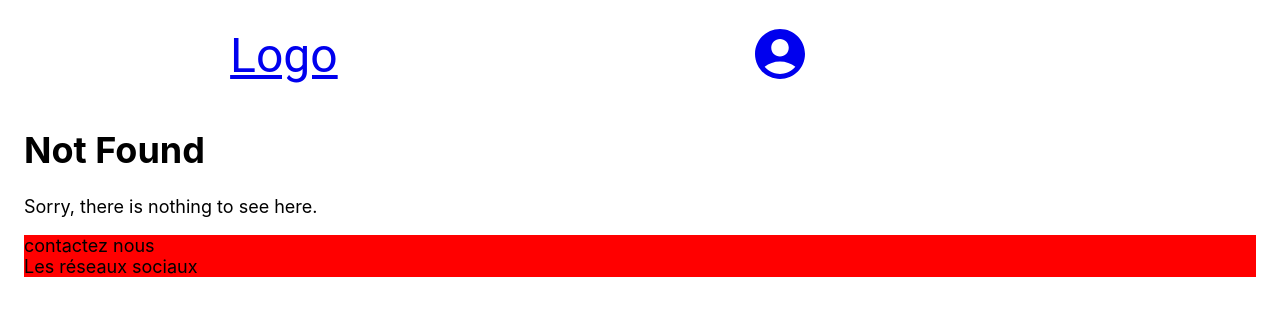
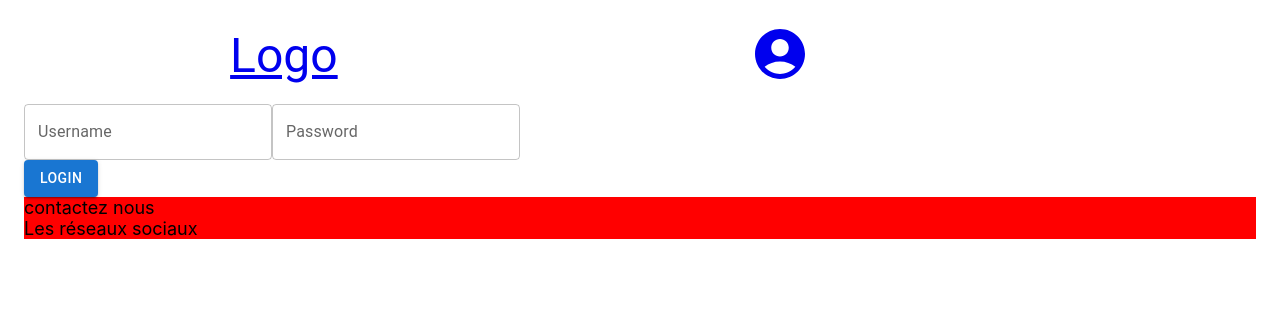
Before and after one commit to XadosIV/UrbanPark_ProjetS4, a React (Create React App) app in the folder client/: page /connexion in a window 1280 px wide. Before the commit this address had no page. Shown: the top 316 px of the page. Built offline with nearby package versions, Linux system fonts and the light colour scheme.

Commit message:
ajout d'une fonction incomplète de connexion

```diff
--- a/client/src/AppRoutes.js
+++ b/client/src/AppRoutes.js
@@ -1,6 +1,6 @@
 import React from "react"
 import { Route, Routes } from "react-router-dom"
-import { Test, NotFoundPage } from "./page"
+import { Test, NotFoundPage, Connexion } from "./page"
 import { HomePage } from "./home"
 
 export function AppRoutes() {
@@ -9,6 +9,7 @@ export function AppRoutes() {
 		<Routes>
 			<Route path="/" element={<HomePage />} />
 			<Route path="/test" element={<Test />} />
+			<Route path="/connexion" element={<Connexion />} />
 			<Route path="*" element={<NotFoundPage />} />
 		</Routes>
 	)
--- a/client/src/components/ExampleName.jsx
+++ b/client/src/components/ExampleName.jsx
@@ -1,12 +1,13 @@
-import React from "react";
+import React, { useEffect } from "react";
 
 // interface personne {
 //     name: string;
 //     age: number;
 // }
 
+export function ExampleName(personne) {
 
-export function ExampleName(personne) {
+
 	return(<div>
 		<h1>Component Example</h1>
 		<p>Component Example body </p>
--- a/client/src/page/Connexion.jsx
+++ b/client/src/page/Connexion.jsx
@@ -1,11 +1,52 @@
-import React from "react";
+import React, { useState } from "react";
+import { ExampleName } from "../components";
+import authAPI from "../services/authAPI";
 
-import { ExampleName } from "../components";
+import TextField from '@mui/material/TextField';
+import { Button } from "@mui/material";
 
 export function Connexion() {
+	const [infos, setInfos] = useState({
+		identifier: "",
+		password:""
+	})
+
+	const handleChange = ({currentTarget}) => {
+		const {value, name} = currentTarget;
+		setInfos({
+			...infos,
+			[name]: value
+		})
+	}
+
+	const handleSubmit = async (event) => {
+		event.preventDefault();
+		try{
+			await authAPI.authenticate(infos)
+		} catch(error){
+			console.log(error)
+		}
+	}
+
 	return(<div>
-		<h1>Test Page</h1>
-		<p>Test page body </p>
-		<ExampleName name="John" age={20} />
+		<form onSubmit={handleSubmit}>
+			<div>
+				<TextField
+				id="identifier"
+				label="Username"
+				type="text"
+				name="identifier"
+				onChange={handleChange}
+				/>
+				<TextField
+				id="password"
+				label="Password"
+				type="text"
+				name="password"
+				onChange={handleChange}
+				/>
+			</div>
+			<Button variant="contained" color="primary" type="submit">Login</Button>
+		</form>
 	</div>)
 }
--- /dev/null
+++ b/client/src/services/authAPI.jsx
@@ -0,0 +1,12 @@
+import axios from "axios"
+
+function authenticate(user){
+	const url = "localhost:3001?email=" + user.identifier + "&mdp=" + user.password;
+	console.log(url)
+	return axios.post(url)
+	.then(res => console.log(res))
+}
+
+export default {
+	authenticate
+};
```
